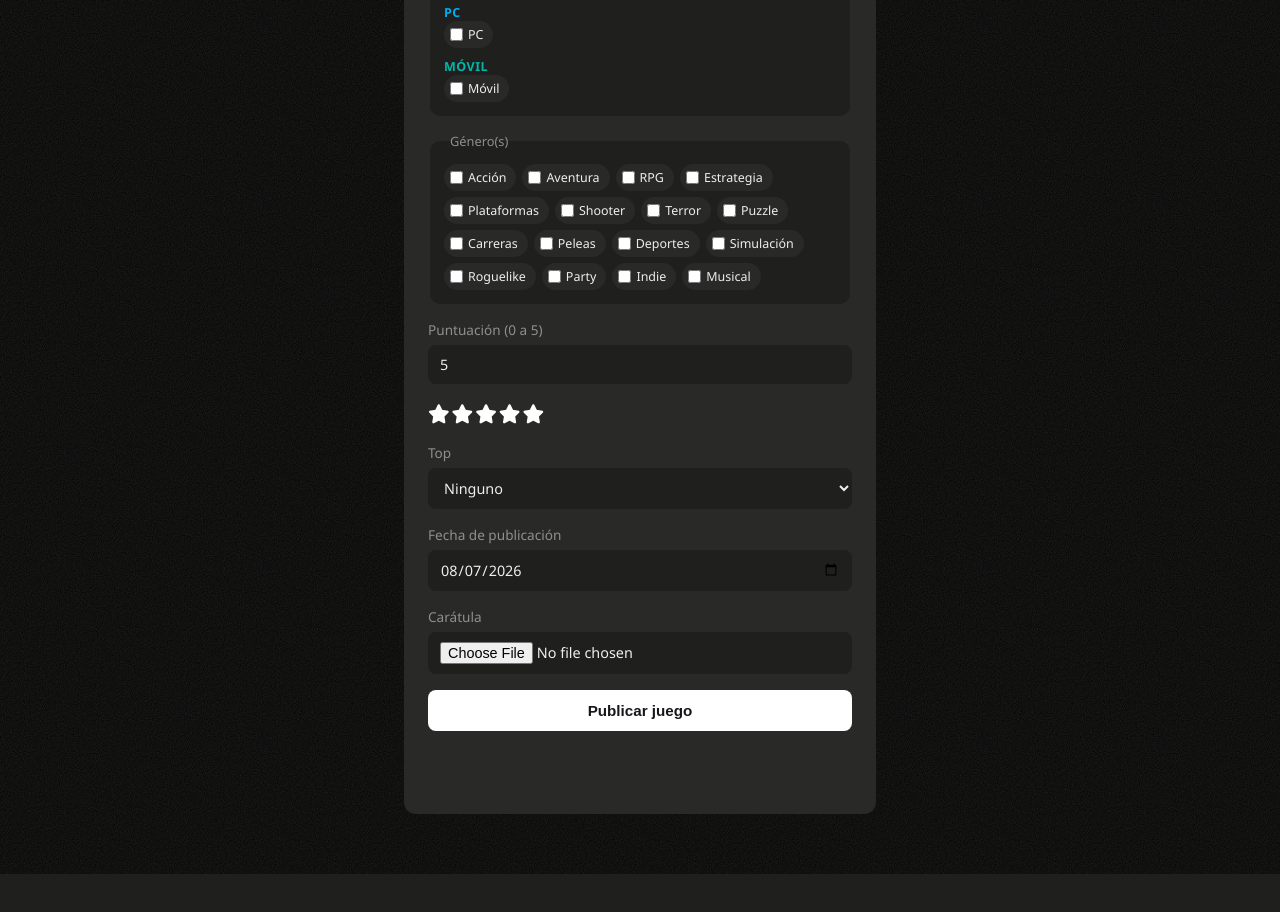
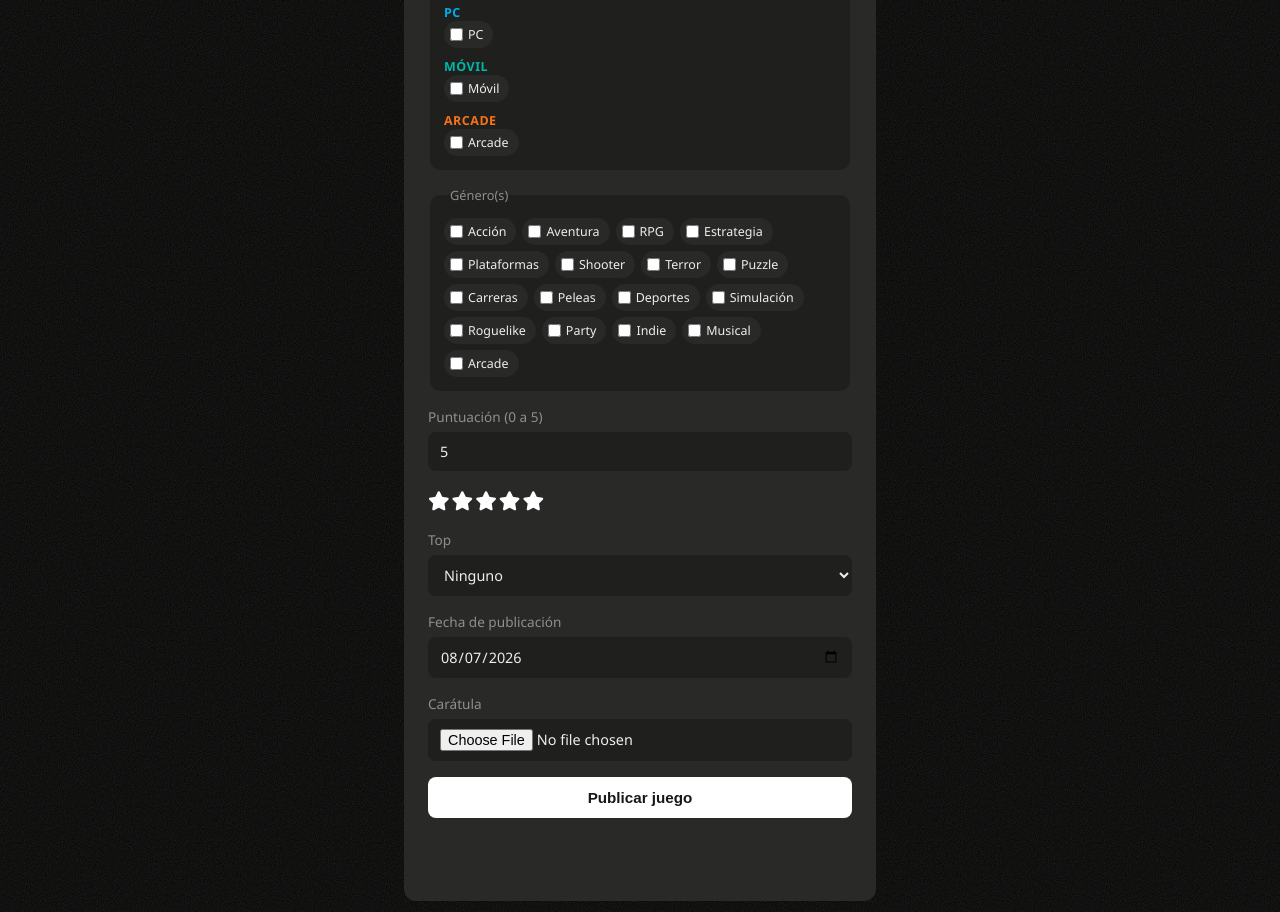
Before and after one commit to xrhxnox/rhxgames, a plain HTML site: page admin.html in a window 1280 px wide. Shown: the part 982-1894 px from the top of the page. Before the commit the page ends 1856 px from the top, so only its background shows below. Drawn offline with Linux system fonts and the light colour scheme.

Commit message:
Agregar plataforma y género "Arcade"
Co-Authored-By: Claude Sonnet 5 <noreply@anthropic.com>

```diff
--- a/css/style.css
+++ b/css/style.css
@@ -14,6 +14,7 @@
   --plat-xbox: #107c10;
   --plat-pc: #00aeef;
   --plat-mobile: #00b8a9;
+  --plat-arcade: #f97316;
   --genre-color: #8b5cf6;
 
   --photo-border: #3a3a38;
@@ -380,6 +381,7 @@ main {
 .filter-btn[data-filter="xbox"]:hover i, .filter-btn[data-filter="xbox"].active i { color: var(--plat-xbox); }
 .filter-btn[data-filter="pc"]:hover i, .filter-btn[data-filter="pc"].active i { color: var(--plat-pc); }
 .filter-btn[data-filter="mobile"]:hover i, .filter-btn[data-filter="mobile"].active i { color: var(--plat-mobile); }
+.filter-btn[data-filter="arcade"]:hover i, .filter-btn[data-filter="arcade"].active i { color: var(--plat-arcade); }
 .filter-btn[data-filter="top"]:hover i, .filter-btn[data-filter="top"].active i { color: #facc15; }
 
 .filter-btn.active {
@@ -398,6 +400,7 @@ main {
 .filter-btn[data-filter="xbox"].active .filter-icon { box-shadow: 0 0 0 2px var(--plat-xbox); }
 .filter-btn[data-filter="pc"].active .filter-icon { box-shadow: 0 0 0 2px var(--plat-pc); }
 .filter-btn[data-filter="mobile"].active .filter-icon { box-shadow: 0 0 0 2px var(--plat-mobile); }
+.filter-btn[data-filter="arcade"].active .filter-icon { box-shadow: 0 0 0 2px var(--plat-arcade); }
 .filter-btn[data-filter="top"].active .filter-icon { box-shadow: 0 0 0 2px #facc15; }
 
 .selects-row {
--- a/js/utils.js
+++ b/js/utils.js
@@ -57,6 +57,14 @@ const PLATFORM_GROUPS = {
     items: {
       movil: "Móvil"
     }
+  },
+  arcade: {
+    label: "Arcade",
+    icon: "fa-solid fa-joystick",
+    color: "#f97316",
+    items: {
+      arcade: "Arcade"
+    }
   }
 };
 
@@ -64,7 +72,7 @@ const PLATFORM_GROUPS = {
 const GAME_GENRES = [
   "Acción", "Aventura", "RPG", "Estrategia", "Plataformas", "Shooter",
   "Terror", "Puzzle", "Carreras", "Peleas", "Deportes",
-  "Simulación", "Roguelike", "Party", "Indie", "Musical"
+  "Simulación", "Roguelike", "Party", "Indie", "Musical", "Arcade"
 ];
 
 // Orden cronológico aproximado de lanzamiento, de más antigua a más nueva.
```
Also changed, not shown: index.html (+1 -0 lines).
